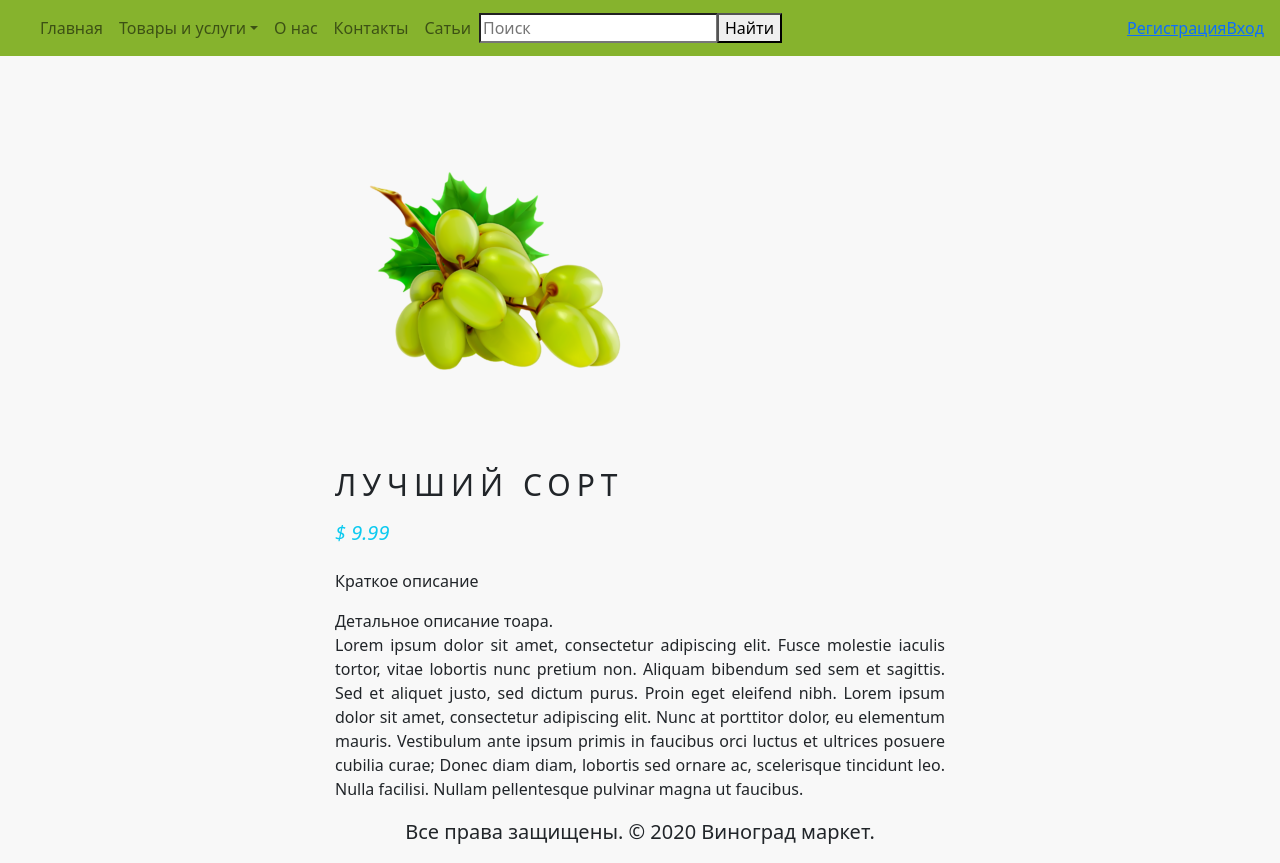
After one commit to bykoviu/udemy_shop, a Django app: page /product/ in a window 1280 px wide. The commit adds this page. Run offline with Django 3.2, Linux system fonts and the light colour scheme; some libraries are stand-ins or nearby versions.

Commit message:
Add some HTML pages

```diff
--- a/ecommerce/static/css/base.css
+++ b/ecommerce/static/css/base.css
@@ -1,3 +1,11 @@
 body {
-    background: 	#F8F8F8;
+    background: #F8F8F8;
 }
+
+.product_title {
+    font-size: 30px;
+    text-transform: uppercase;
+    letter-spacing: .2em;
+    padding-top: 15px;
+    padding-bottom: 10px;
+}
--- a/shop/templates/base.html
+++ b/shop/templates/base.html
@@ -1,5 +1,5 @@
 {% load static %}
-<!doctype html>
+<!DOCTYPE html>
 <html lang="ru">
   <head>
     <!-- Обязательные метатеги -->
@@ -7,6 +7,7 @@
     <meta name="viewport" content="width=device-width, initial-scale=1">
 
     <!-- Bootstrap CSS -->
+    <link href="https://cdn.jsdelivr.net/npm/bootstrap@5.0.0/dist/css/bootstrap.min.css" rel="stylesheet" integrity="sha384-wEmeIV1mKuiNpC+IOBjI7aAzPcEZeedi5yW5f2yOq55WWLwNGmvvx4Um1vskeMj0" crossorigin="anonymous">
     <link rel="stylesheet" href="https://maxcdn.bootstrapcdn.com/bootstrap/4.0.0/css/bootstrap.min.css" integrity="sha384-Gn5384xqQ1aoWXA+058RXPxPg6fy4IWvTNh0E263XmFcJlSAwiGgFAW/dAiS6JXm" crossorigin="anonymous">
     <link rel="stylesheet" href="https://stackpath.bootstrapcdn.com/bootstrap/4.5.3/css/bootstrap.min.css" integrity="sha384-TX8t27EcRE3e/ihU7zmQxVncDAy5uIKz4rEkgIXeMed4M0jlfIDPvg6uqKI2xXr2" crossorigin="anonymous">
     <link href="https://cdn.jsdelivr.net/npm/bootstrap@5.0.0-beta3/dist/css/bootstrap.min.css" rel="stylesheet" integrity="sha384-eOJMYsd53ii+scO/bJGFsiCZc+5NDVN2yr8+0RDqr0Ql0h+rP48ckxlpbzKgwra6" crossorigin="anonymous">
--- /dev/null
+++ b/shop/templates/footer.html
@@ -0,0 +1,4 @@
+<div class="container">
+    <p class="lead text-center"> Все права защищены. &copy; 2020 Виноград маркет. </p>
+
+</div>
--- /dev/null
+++ b/shop/templates/navbar.html
@@ -0,0 +1,39 @@
+<nav class="navbar navbar-expand-md navbar-light" style="background-color: #86B32D;">
+      <a class="navbar-brand" href="{% url 'home' %}"><img src="" alt=""></a>
+      <batton class="navbar-toggler" data-toggle="collapse" data-target="#navbar">
+        <span class="navbar-toggler-icon bg-light"></span>
+      </batton>
+      <div id="navbar" class="collapse navbar-collapse">
+            <ul class="navbar-nav">
+              <li class="nav-item"><a class="nav-link" href="{% url 'home' %}">Главная</a></li>
+              <li class="nav-item dropdown"><a class="nav-link dropdown-toggle" data-toggle="dropdown" href="{% url 'goods_and_services' %}">Товары и услуги</a>
+                <div class="dropdown-menu">
+                  <a class="drop-down-item">Товары</a><br>
+                  <a class="drop-down-item">Услуги</a>
+                  <a class="drop-down-item">Товары</a><br>
+                  <a class="drop-down-item">Услуги</a>
+                </div>
+              </li>
+              <li class="nav-item"><a class="nav-link" href="{% url 'about' %}">О нас</a></li>
+              <li class="nav-item"><a class="nav-link" href="{% url 'cont' %}">Контакты</a></li>
+              <li class="nav-item"><a class="nav-link" href="{% url 'articles' %}">Сатьи</a></li>
+            </ul>
+        <div class="nav navbar-nav navbar-right">
+          <form >
+            <div class="input-group">
+              <input type="text" placeholder="Поиск">
+
+              <div>
+                <button>Найти</button>
+              </div>
+            </div>
+          </form>
+        </div>
+      </div>
+      <div class="nav navbar-nav navbar-right">
+         <ul class="nav navbar-nav navbar-right">
+          <li><a href="#"><span class="glyphicon glyphicon-user"></span> Регистрация</a></li>
+          <li><a href="#"><span class="glyphicon glyphicon-log-in"></span> Вход</a></li>
+        </ul>
+        </div>
+    </nav>
--- /dev/null
+++ b/shop/templates/prod.html
@@ -0,0 +1,31 @@
+{% extends 'base.html' %}
+{% load static %}
+{% block title %}Товар{% endblock %}
+
+{% block home %}
+{% endblock %}
+
+{% block content %}
+
+<div class="container py-5">
+    <div class="row mt-5">
+        <div class="col-10 mx-auto col-md-6 my-3">
+            <img src="{% static 'images/tovar.png'%}" alt="">
+
+        </div>
+
+    </div>
+
+</div>
+<div class="col-10 mx-auto col-md-6 my-3">
+    <h1 class="product_title"> Лучший сорт</h1>
+    <h5 class="text-info font-italic mb-4">$ 9.99</h5>
+    <p class="prod_descr">Краткое описание</p>
+    <p class="text-justify prod_text"> Детальное описание тоара. <br>
+    Lorem ipsum dolor sit amet, consectetur adipiscing elit. Fusce molestie iaculis tortor, vitae lobortis nunc pretium non. Aliquam bibendum sed sem et sagittis. Sed et aliquet justo, sed dictum purus. Proin eget eleifend nibh. Lorem ipsum dolor sit amet, consectetur adipiscing elit. Nunc at porttitor dolor, eu elementum mauris. Vestibulum ante ipsum primis in faucibus orci luctus et ultrices posuere cubilia curae; Donec diam diam, lobortis sed ornare ac, scelerisque tincidunt leo. Nulla facilisi. Nullam pellentesque pulvinar magna ut faucibus.
+    </p>
+
+
+
+</div>
+{% endblock %}
--- a/shop/urls.py
+++ b/shop/urls.py
@@ -8,4 +8,5 @@ urlpatterns = [
     path('goods_and_services/', views.goods_and_services, name="goods_and_services"),
     path('cont/', views.cont, name="cont"),
     path('articles/', views.articles, name="articles"),
+    path('product/', views.prod, name='product')
 ]
--- a/shop/views.py
+++ b/shop/views.py
@@ -20,4 +20,7 @@ def cont(request):
 def articles(request):
     return render(request, 'articles.html')
 
+def prod(request):
+    return render(request, 'prod.html')
+
 # Create your views here.
```
Also changed, not shown: other parts of shop/templates/base.html (+2 -40 lines).
